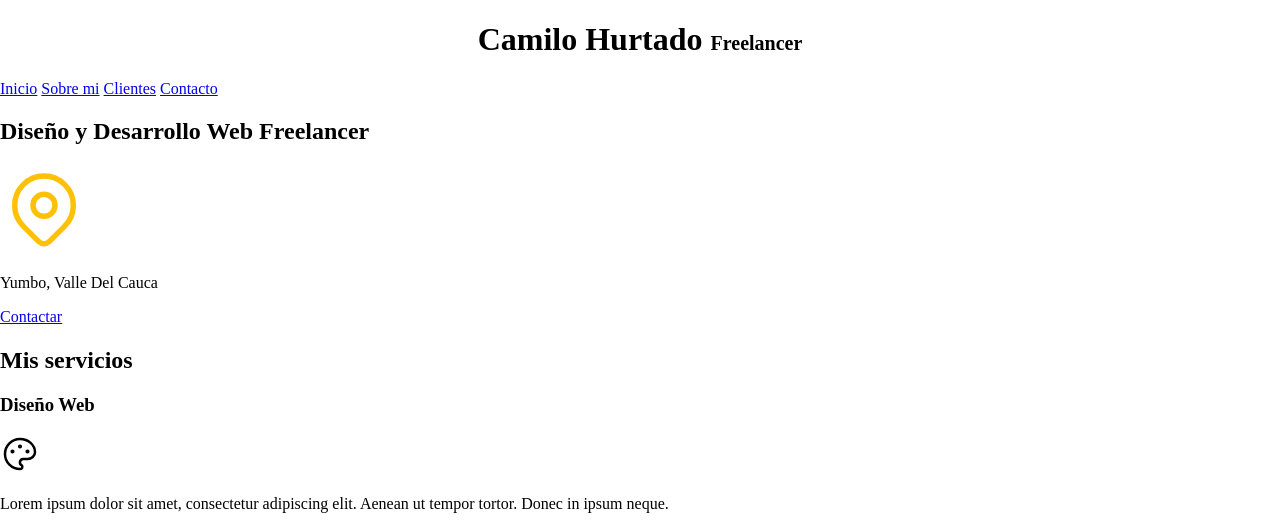
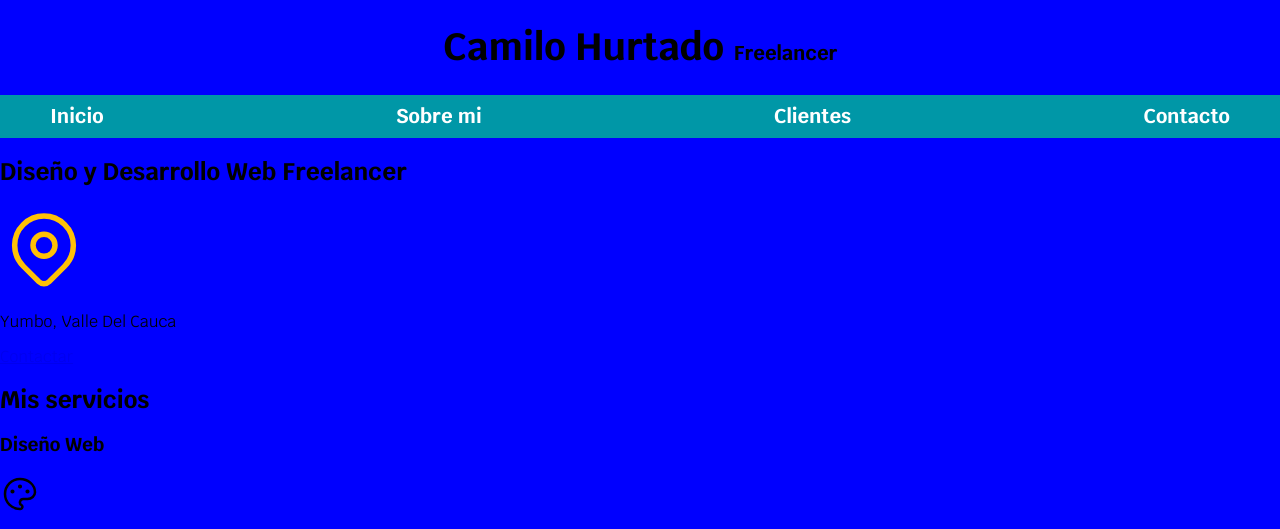
Before and after one commit to KmilOPhg/Desarrollo-Web-FullStack, a plain HTML site: page Freelancer/index.html in a window 1280 px wide. Shown: the top 529 px of the page. Drawn offline with Linux system fonts and the light colour scheme.

Commit message:
Se Terminó la barra de tareas

```diff
--- a/Freelancer/CSS/style.css
+++ b/Freelancer/CSS/style.css
@@ -1,3 +1,11 @@
+:root {
+    --blanco: #FFFFFF;
+    --negro: #212121;
+    --primario: #FFC107;
+    --secundario: #0097A7;
+    --gris: #757575;
+}
+
 /* Hack para reiniciar el tamaño del rem: 1rem = 10px */
 html {
     font-size: 62.5%;
@@ -5,14 +13,50 @@ html {
 
 body {
     font-size: 16px;
+    font-family: 'Krub', sans-serif;
 }
 /* Fin hack */
 
-h1 {
+.titulo{
     text-align: center;
     font-size: 3.8rem;
+    font-weight: bold;
 }
 
-h1 span { /* El primer selector es el padre y el segundo es el hijo (Solo seleccione los span hijos del h1) */
+.titulo span { /* El primer selector es el padre y el segundo es el hijo (Solo seleccione los span hijos del h1) */
     font-size: 2rem;
 }
+
+.contenedor {
+    width: 120rem;
+    margin: 0 auto;
+}
+
+.nav-bg {
+    background-color: var(--secundario);
+}
+
+.navegacion-principal {
+    display: flex;
+    justify-content: space-between;
+}
+
+.navegacion-principal a {
+    padding: 1rem;
+    color: var(--blanco);
+    text-decoration: none;
+    font-size: 2rem;
+    font-weight: bold;
+}
+
+.navegacion-principal a:hover {
+    background-color: var(--primario);
+    color: var(--negro);
+    transition: calc(.1s);
+}
+
+@media (min-width: 480px) {
+    body {
+        background-color: blue;
+    }
+}
--- a/Freelancer/index.html
+++ b/Freelancer/index.html
@@ -4,22 +4,26 @@
     <meta charset="UTF-8">
     <meta http-equiv="X-UA-Compatible" content="IE=edge">
     <meta name="viewport" content="width=device-width, initial-scale=1.0">
-    <title>Document</title>
+    <title>Diseñador Freelancer</title>
+    <link rel="preload" href="CSS/normalize.css" as="style">
+    <link rel="stylesheet" href="CSS/normalize.css">
+    <link href="https://fonts.googleapis.com/css2?family=Krub:wght@400;700&display=swap" rel="stylesheet">
     <link rel="preload" href="CSS/style.css" as="style">
     <link rel="stylesheet" href="CSS/style.css">
-    <link rel="stylesheet" href="CSS/normalize.css">
 </head>
 <body>
     <header>
-        <h1>Camilo Hurtado <span>Freelancer</span></h1>
+        <h1 class="titulo">Camilo Hurtado <span>Freelancer</span></h1>
     </header>
 
-    <nav>
-        <a href="#">Inicio</a>
-        <a href="nosotros.html">Sobre mi</a>
-        <a href="#">Clientes</a>
-        <a href="#">Contacto</a>
-    </nav>
+    <div class="nav-bg">
+        <nav class="navegacion-principal contenedor">
+            <a href="#">Inicio</a>
+            <a href="nosotros.html">Sobre mi</a>
+            <a href="#">Clientes</a>
+            <a href="#">Contacto</a>
+        </nav>
+    </div>
 
     <section>
         <h2>Diseño y Desarrollo Web Freelancer</h2>
@@ -115,11 +119,6 @@
                 </div>
 
                 <div>
-                    <label>Correo</label>
-                    <input type="email" placeholder="Ingrese su correo">
-                </div>
-
-                <div>
                     <label>Mensaje</label>
                     <textarea></textarea>
                 </div>
```
